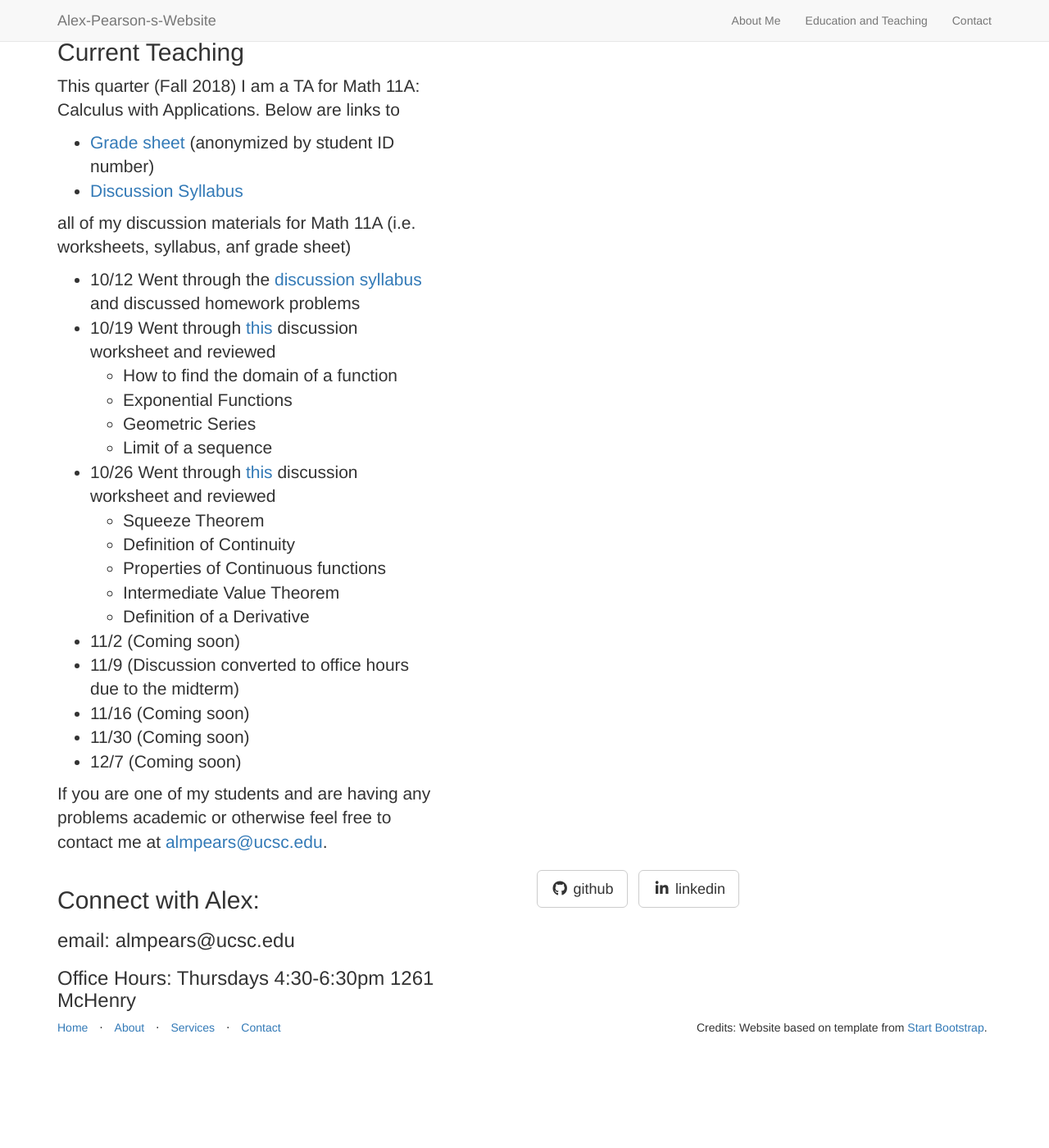
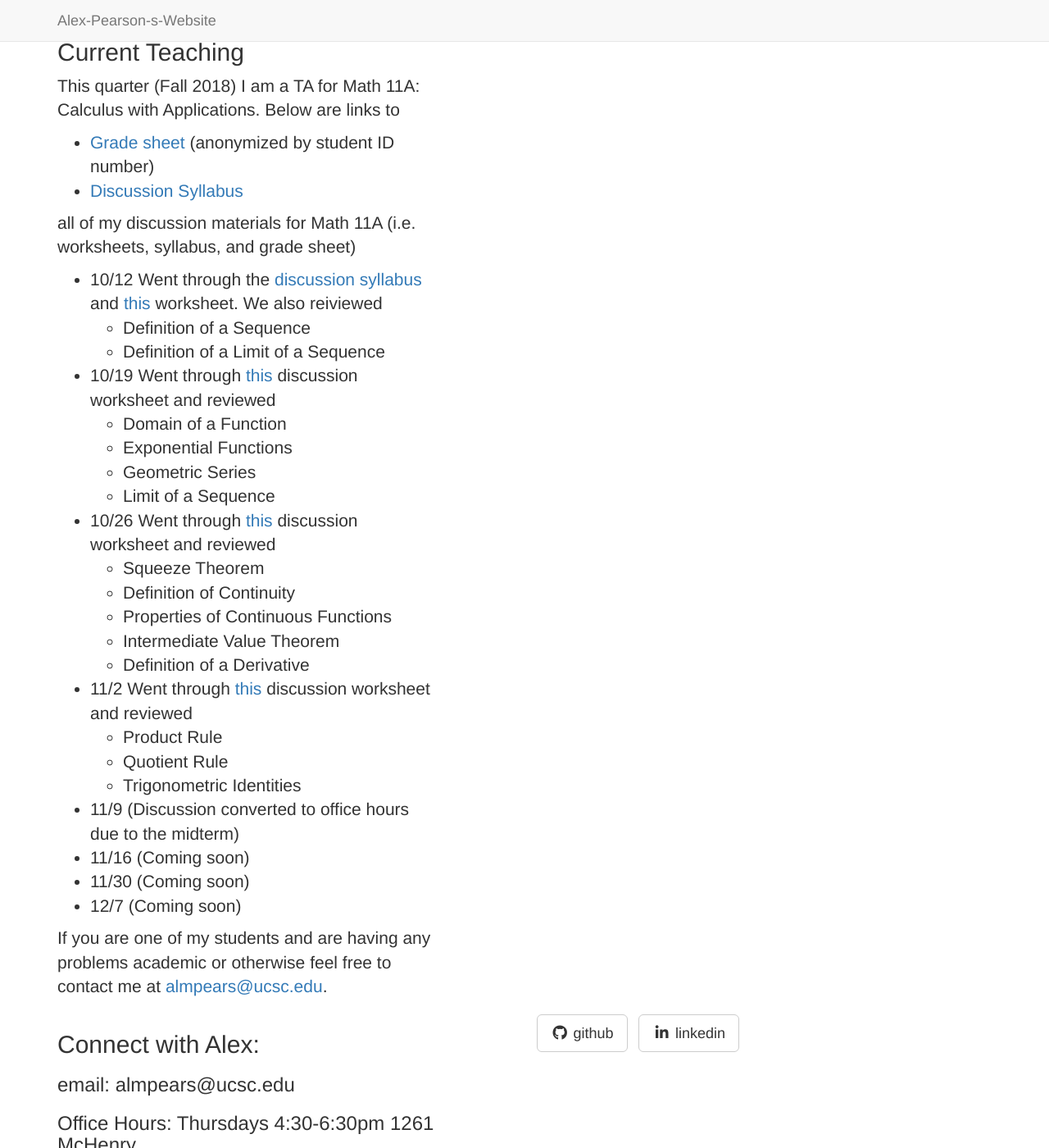
Before and after one commit to apearson1995/Alex-Pearson-s-Website, a Jekyll site: the page built from _posts/2014-09-23-services-3.markdown, in a window 1280 px wide and 1400 px high, scrolled down 1832 px. Shown: the whole window at 82% size. Built offline with Jekyll 4.4.1, drawn with Linux system fonts in a browser that asks for light colours; nearby versions of some CDN libraries; library files that are not in the unit come from our copies; before the commit the page ends 3105 px from its top, so only the background shows below that.

Commit message:
Changed Pictures

```diff
--- a/_includes/header.html
+++ b/_includes/header.html
@@ -14,15 +14,6 @@
         <!-- Collect the nav links, forms, and other content for toggling -->
         <div class="collapse navbar-collapse" id="bs-example-navbar-collapse-1">
             <ul class="nav navbar-nav navbar-right">
-            	<li>
-                    <a class="page-scroll" href="#about">About Me</a>
-                </li>
-                <li>
-                    <a class="page-scroll" href="#services">Education and Teaching</a>
-                </li>
-                <li>
-                    <a class="page-scroll" href="#contact">Contact</a>
-                </li>
             </ul>
         </div>
         <!-- /.navbar-collapse -->
--- a/_includes/page_content.html
+++ b/_includes/page_content.html
@@ -15,7 +15,7 @@
                     <div class="lead">{{ post.content }}</div>
                 </div>
                 <div class="col-lg-5 col-lg-offset-2 col-sm-6">
-                    <img class="img-responsive" src="img/services/{{ post.img }}" alt="">
+                    <img class="img-responsive" src="img/services/{{ post.img }}" alt="Responsive image">
                 </div>
             </div>
 
@@ -38,7 +38,7 @@
                     <div class="lead">{{ post.content }}</div>
                 </div>
                 <div class="col-lg-5 col-sm-pull-6  col-sm-6">
-                  <img class="img-responsive" src="img/services/{{ post.img }}" alt="">
+                  <img class="img-responsive" src="img/services/{{ post.img }}" alt="Responsive image">
                 </div>
             </div>
 
--- a/_posts/2014-09-23-services-3.markdown
+++ b/_posts/2014-09-23-services-3.markdown
@@ -11,21 +11,26 @@ This quarter (Fall 2018) I am a TA for Math 11A: Calculus with Applications.  Be
 * [Grade sheet](https://docs.google.com/spreadsheets/d/14rEa-Ov4xu1YO-NeqoojH9qG5t8aOGHwzxfvtrEp6vg/edit?usp=sharing) (anonymized by student ID number)
 * [Discussion Syllabus](https://drive.google.com/file/d/0B-3Kj-Fw3sZnM3ROeFlYeVRYdUxNYW5rN0ZhRTZEMHRnMUlv/view?usp=sharing)
 
-all of my discussion materials for Math 11A (i.e. worksheets, syllabus, anf grade sheet)
+all of my discussion materials for Math 11A (i.e. worksheets, syllabus, and grade sheet)
 
-* 10/12 Went through the [discussion syllabus](https://drive.google.com/file/d/0B-3Kj-Fw3sZnM3ROeFlYeVRYdUxNYW5rN0ZhRTZEMHRnMUlv/view?usp=sharing) and discussed homework problems
+* 10/12 Went through the [discussion syllabus](https://drive.google.com/file/d/0B-3Kj-Fw3sZnM3ROeFlYeVRYdUxNYW5rN0ZhRTZEMHRnMUlv/view?usp=sharing) and [this](https://drive.google.com/file/d/10ALZGvYKGUG7R3Wp7woRtQ_mbb-fLU7u/view?usp=sharing) worksheet. We also reiviewed
+	* Definition of a Sequence
+	* Definition of a Limit of a Sequence
 * 10/19 Went through [this](https://drive.google.com/file/d/0B-3Kj-Fw3sZnOXRnbzBwY1BZdzNIeVYzZENDMUh3NGtrWWJr/view?usp=sharing) discussion worksheet and reviewed
-	* How to find the domain of a function
+	* Domain of a Function
 	* Exponential Functions
 	* Geometric Series
-	* Limit of a sequence
+	* Limit of a Sequence
 * 10/26 Went through [this](https://drive.google.com/file/d/1kIdu_eCF7RE7NUHtteb05P7j9IGMoQFa/view?usp=sharing) discussion worksheet and reviewed
 	* Squeeze Theorem
 	* Definition of Continuity
-	* Properties of Continuous functions
+	* Properties of Continuous Functions
 	* Intermediate Value Theorem
 	* Definition of a Derivative
-* 11/2 (Coming soon)
+* 11/2 Went through [this](https://drive.google.com/file/d/1bYBUwN0oBn5N8mEijqf4EZ7Q_N-jFCNg/view?usp=sharing) discussion worksheet and reviewed
+	* Product Rule
+	* Quotient Rule
+	* Trigonometric Identities
 * 11/9 (Discussion converted to office hours due to the midterm)
 * 11/16 (Coming soon)
 * 11/30 (Coming soon)
```
Also changed, not shown: costpergenome_2017.jpg (added), img/Alex_Pic.jpeg (added), img/Van_Gogh.jpg (added), img/intro-bg.jpg, img/services/ipad.png, img/services/old_pic.png (added).
